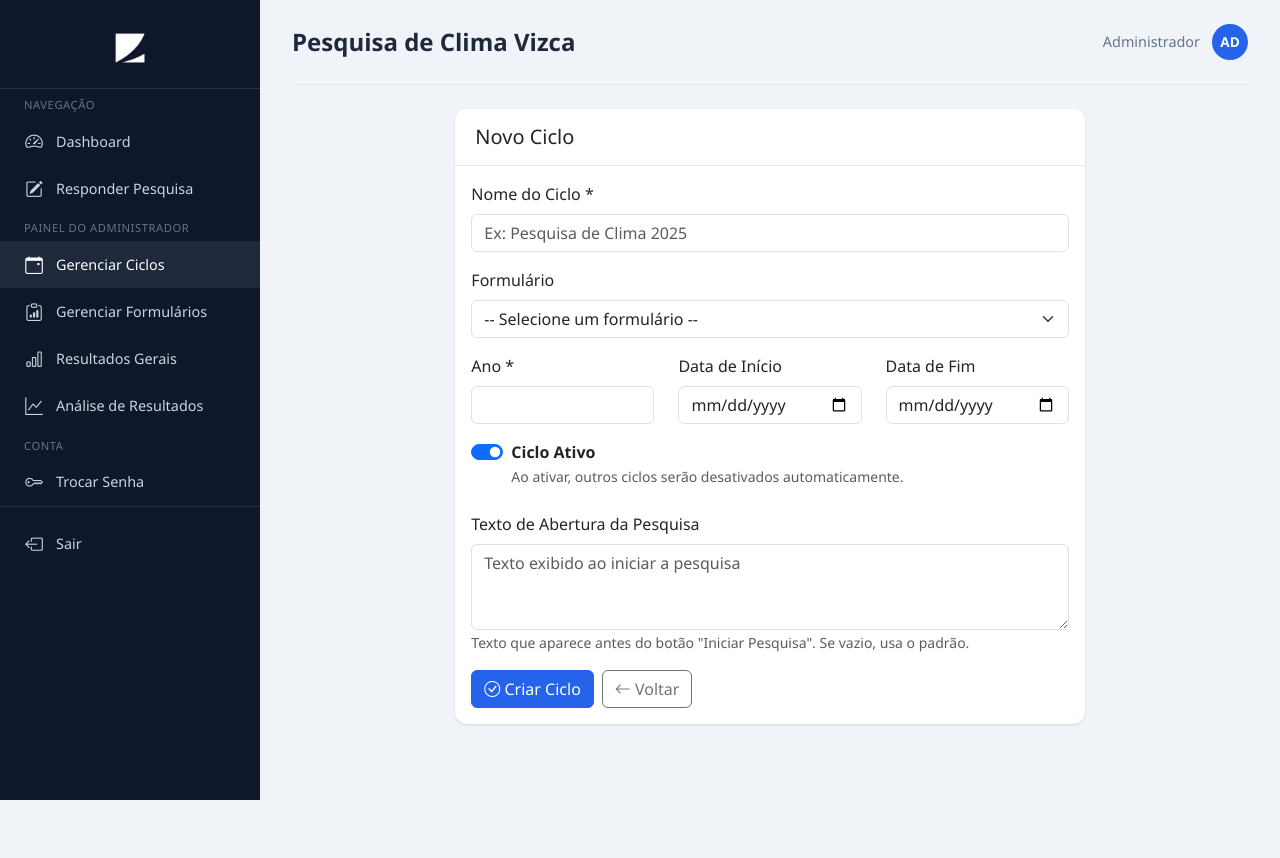
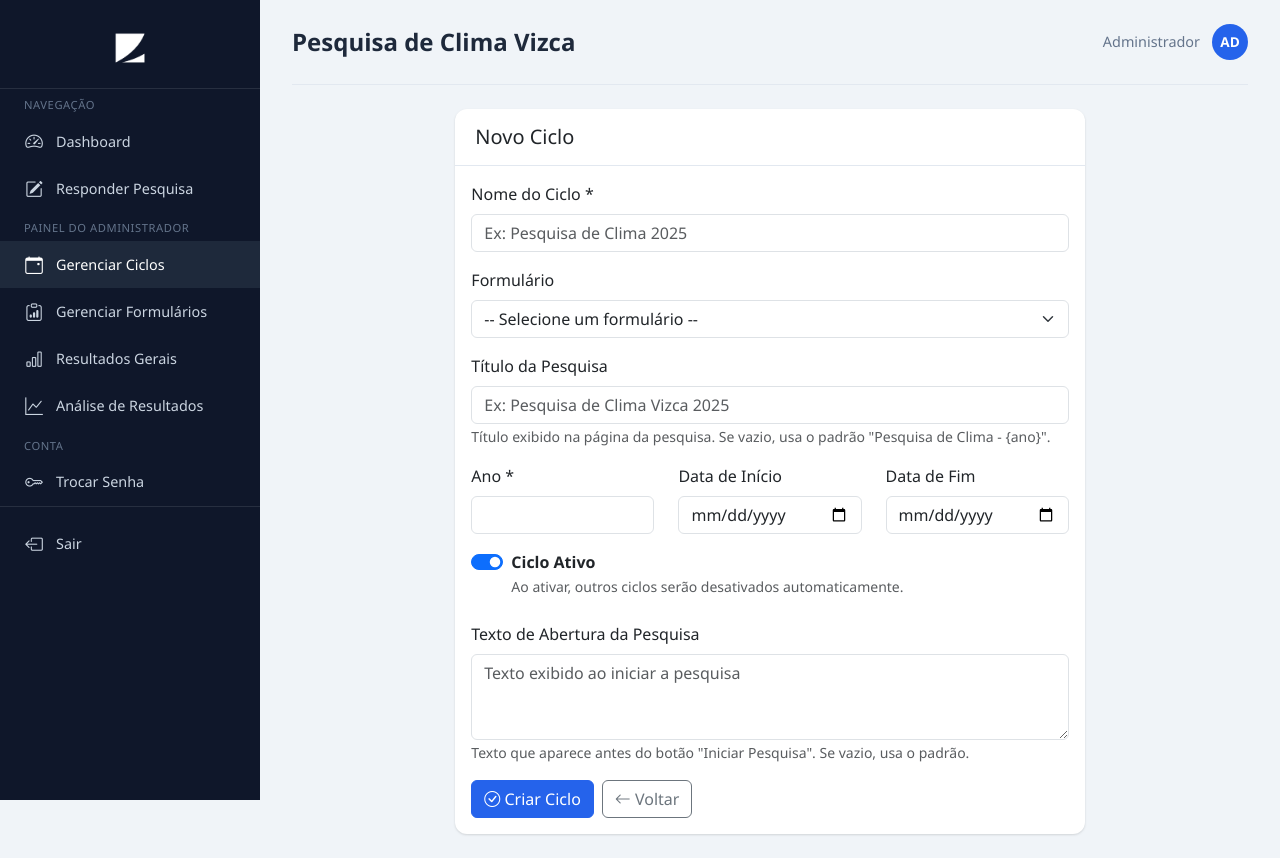
Before and after one commit to fpvizca/PesquisadeClima, a Flask app: page /admin/ciclos/novo in a window 1280 px wide. Before the commit the page ends 800 px from the top, so only its background shows below. Run offline with Flask 3, Linux system fonts and the light colour scheme; the visitor is signed in with stand-in values (Sample User, id 1); data comes from the database, SQL or seed files in the repository.

Commit message:
feat: campo titulo editável no ciclo
- Schema: coluna titulo na tabela ciclos
- Rotas: create/edit incluem titulo
- Template ciclo: campo Título da Pesquisa
- Pesquisa: exibe titulo ou padrão 'Pesquisa de Clima - {ano}'

```diff
--- a/migrate_v4.sql
+++ b/migrate_v4.sql
@@ -1 +1,2 @@
+ALTER TABLE ciclos ADD COLUMN titulo TEXT;
 ALTER TABLE ciclos ADD COLUMN texto_abertura TEXT;
--- a/routes/admin_ciclos.py
+++ b/routes/admin_ciclos.py
@@ -38,6 +38,7 @@ def init_routes(app):
             formulario_id = request.form.get('formulario_id', type=int)
             data_inicio = request.form.get('data_inicio', '').strip()
             data_fim = request.form.get('data_fim', '').strip()
+            titulo = request.form.get('titulo', '').strip()
             texto_abertura = request.form.get('texto_abertura', '').strip()
             ativo = 1 if request.form.get('ativo') else 0
 
@@ -50,8 +51,8 @@ def init_routes(app):
                 db.execute("UPDATE ciclos SET ativo = 0")
 
             db.execute(
-                "INSERT INTO ciclos (nome, ano, formulario_id, data_inicio, data_fim, texto_abertura, ativo) VALUES (?, ?, ?, ?, ?, ?, ?)",
-                (nome, int(ano), formulario_id, data_inicio or None, data_fim or None, texto_abertura or None, ativo)
+                "INSERT INTO ciclos (nome, ano, formulario_id, data_inicio, data_fim, titulo, texto_abertura, ativo) VALUES (?, ?, ?, ?, ?, ?, ?, ?)",
+                (nome, int(ano), formulario_id, data_inicio or None, data_fim or None, titulo or None, texto_abertura or None, ativo)
             )
             db.commit()
             flash('Ciclo criado com sucesso!', 'success')
@@ -80,6 +81,7 @@ def init_routes(app):
             formulario_id = request.form.get('formulario_id', type=int)
             data_inicio = request.form.get('data_inicio', '').strip()
             data_fim = request.form.get('data_fim', '').strip()
+            titulo = request.form.get('titulo', '').strip()
             texto_abertura = request.form.get('texto_abertura', '').strip()
             ativo = 1 if request.form.get('ativo') else 0
 
@@ -92,8 +94,8 @@ def init_routes(app):
                 db.execute("UPDATE ciclos SET ativo = 0 WHERE id != ?", (ciclo_id,))
 
             db.execute(
-                "UPDATE ciclos SET nome = ?, ano = ?, formulario_id = ?, data_inicio = ?, data_fim = ?, texto_abertura = ?, ativo = ? WHERE id = ?",
-                (nome, int(ano), formulario_id, data_inicio or None, data_fim or None, texto_abertura or None, ativo, ciclo_id)
+                "UPDATE ciclos SET nome = ?, ano = ?, formulario_id = ?, data_inicio = ?, data_fim = ?, titulo = ?, texto_abertura = ?, ativo = ? WHERE id = ?",
+                (nome, int(ano), formulario_id, data_inicio or None, data_fim or None, titulo or None, texto_abertura or None, ativo, ciclo_id)
             )
             db.commit()
             flash('Ciclo atualizado com sucesso!', 'success')
--- a/schema.sql
+++ b/schema.sql
@@ -66,6 +66,7 @@ CREATE TABLE IF NOT EXISTS ciclos (
     formulario_id   INTEGER,
     data_inicio     TEXT,
     data_fim        TEXT,
+    titulo          TEXT,
     texto_abertura  TEXT,
     ativo           INTEGER NOT NULL DEFAULT 1,
     criado_em       DATETIME NOT NULL DEFAULT CURRENT_TIMESTAMP,
--- a/templates/admin_ciclo_form.html
+++ b/templates/admin_ciclo_form.html
@@ -28,6 +28,14 @@
               </option>
               {% endfor %}
             </select>
+          </div>
+
+          <div class="mb-3">
+            <label for="titulo" class="form-label">Título da Pesquisa</label>
+            <input type="text" class="form-control" id="titulo" name="titulo"
+                   value="{{ ciclo.titulo if ciclo and ciclo.titulo else '' }}"
+                   placeholder="Ex: Pesquisa de Clima Vizca 2025">
+            <small class="text-muted">Título exibido na página da pesquisa. Se vazio, usa o padrão "Pesquisa de Clima - {ano}".</small>
           </div>
 
           <div class="row mb-3">
--- a/templates/pesquisa.html
+++ b/templates/pesquisa.html
@@ -6,7 +6,7 @@
 <div class="card">
   <div class="card-body text-center py-5">
     <img src="{{ url_for('static', filename='img/logo-cinza.png') }}" alt="Vizca" style="max-height: 80px;">
-    <h3 class="mt-3">Pesquisa de Clima - {{ ciclo.ano }}</h3>
+    <h3 class="mt-3">{{ ciclo.titulo if ciclo.titulo else 'Pesquisa de Clima - ' ~ ciclo.ano }}</h3>
     <p class="text-muted mt-2">{{ ciclo.nome }}</p>
 
     {% if ja_respondeu %}
```
